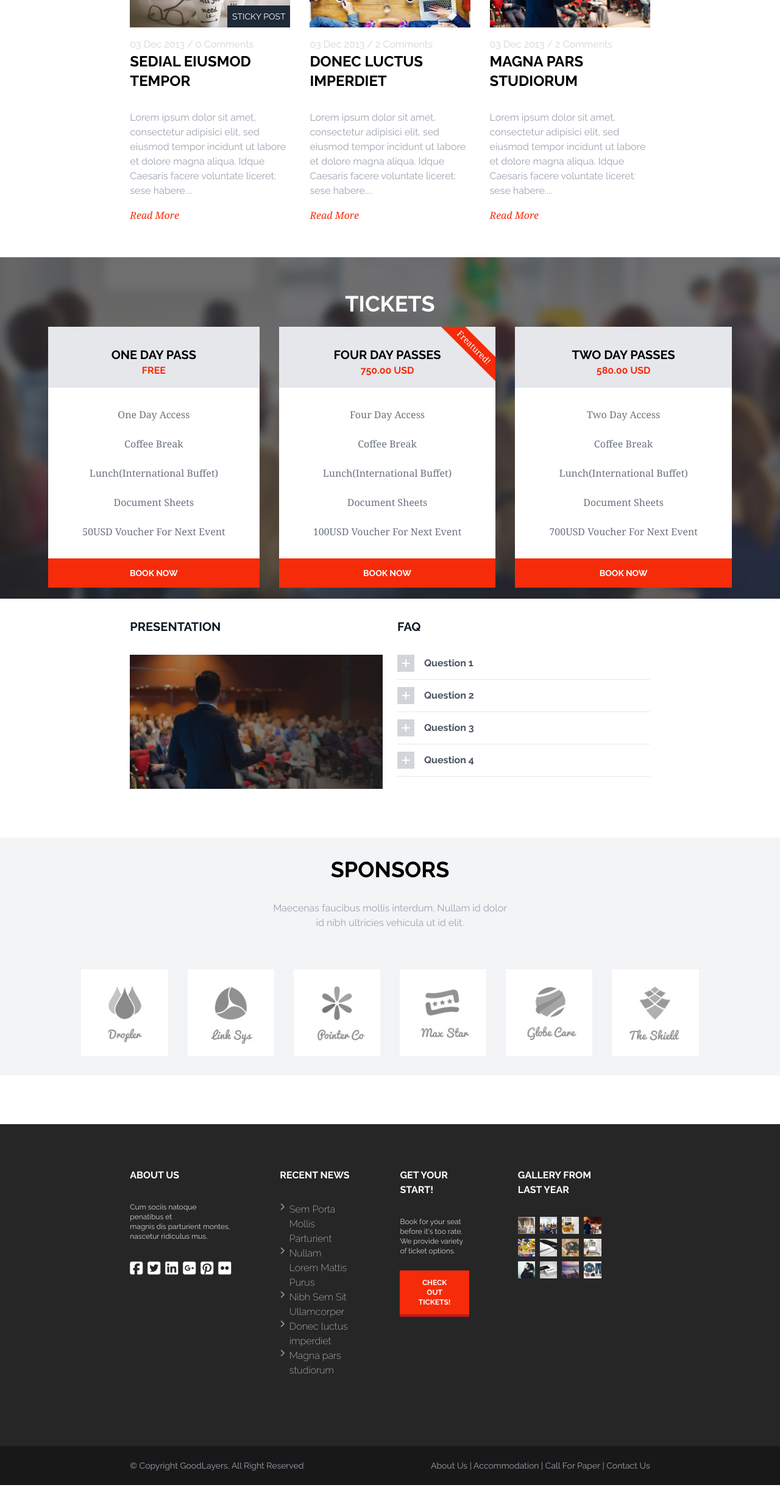
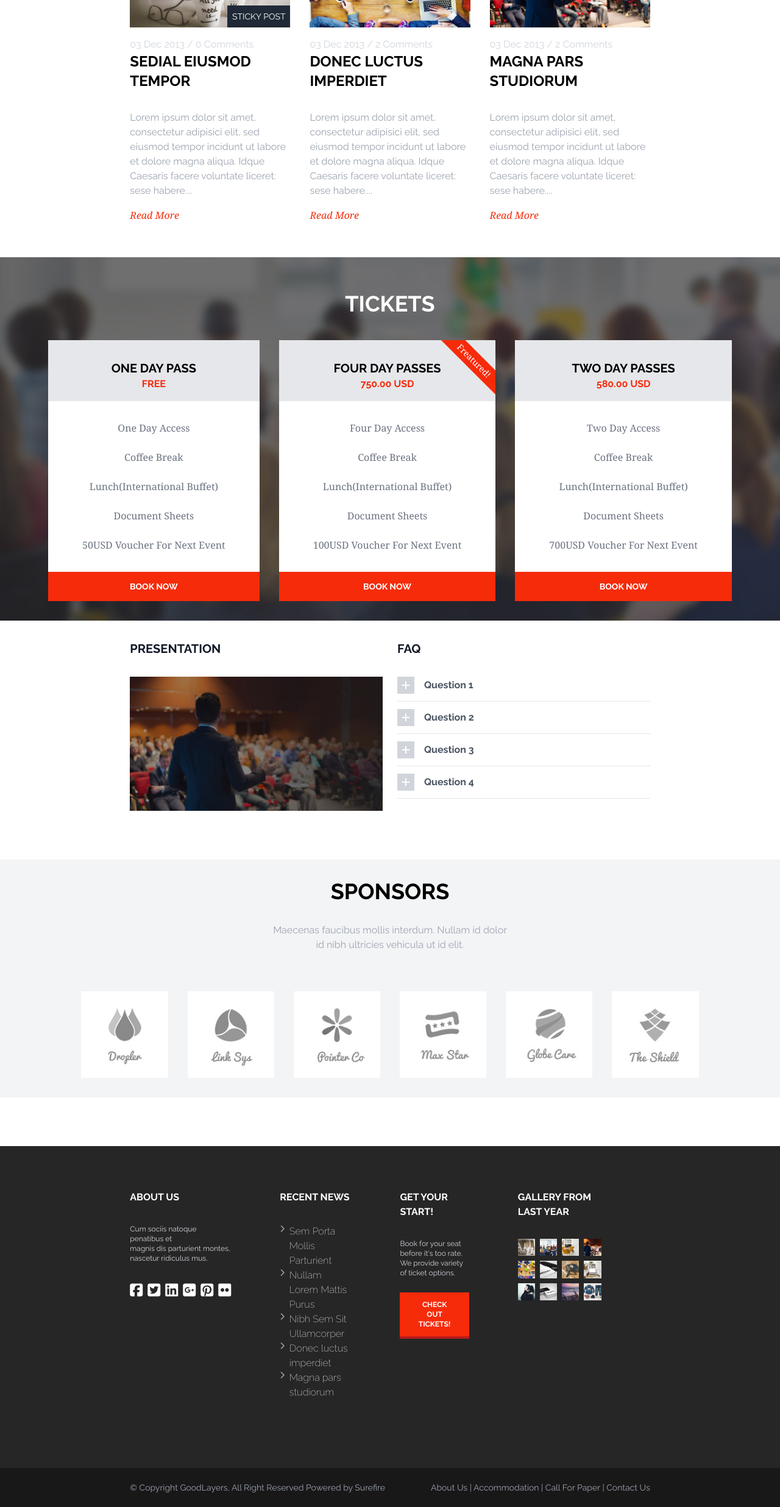
Before and after one commit to surefire-hu/proj-html-vuejs, a Vue app: page / in a window 1280 px wide. Shown: the part 3720-6192 px from the top of the page at 61% size. Before the commit the page ends 6156 px from the top, so only its background shows below. Built offline with nearby package versions, Linux system fonts and the light colour scheme.

Commit message:
modifica style nei tickets

```diff
--- a/src/components/footer/AppFooterBottom.vue
+++ b/src/components/footer/AppFooterBottom.vue
@@ -7,7 +7,7 @@ export default {
 <template>
     <div class="h-16 bg-button flex items-center">
         <div class="w-2/3 flex justify-between mx-auto text-gray-400 text-sm">
-            <p>© Copyright GoodLayers, All Right Reserved</p>
+            <p>© Copyright GoodLayers, All Right Reserved Powered by <a href="#" class="hover:text-white">Surefire</a></p>
             <div>
                 <a href="#" class="cursor-pointer hover:text-white"> About Us </a>|
                 <a href="#" class="cursor-pointer hover:text-white"> Accommodation </a>|
--- a/src/components/main/AppTicket.vue
+++ b/src/components/main/AppTicket.vue
@@ -11,9 +11,9 @@ export default {
 </script>
 
 <template>
-<div class="h-192 bground text-center flex flex-col mt-14">
-    <h2 class="font-bold text-4xl text-white mt-14">TICKETS</h2>
-    <div class="h-192 flex gap-8 justify-center items-center">
+<div class=" bground text-center flex flex-col mt-14">
+    <h2 class="font-bold text-4xl text-white mt-14 pb-10">TICKETS</h2>
+    <div class=" flex gap-8 justify-center items-center pb-8">
         <div v-for="(ticket,index) in tickets" :key="index">
             <div class="bg-gray-200 relative overflow-hidden">
                 <h3 class="font-bold text-xl pt-8 width">{{ ticket.title }}</h3>
@@ -35,7 +35,4 @@ export default {
 .bground {
     background-image: url("/ticket-bg.jpg");
 }
-.h-192 {
-    height: 70vh;
-}
 </style>
```
